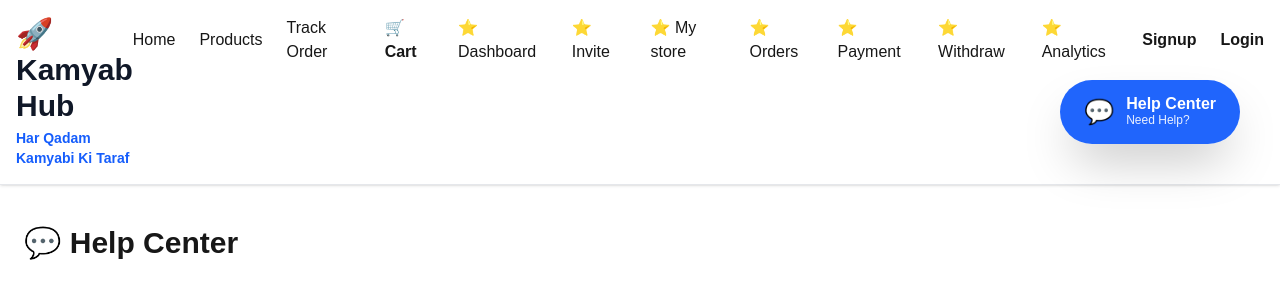
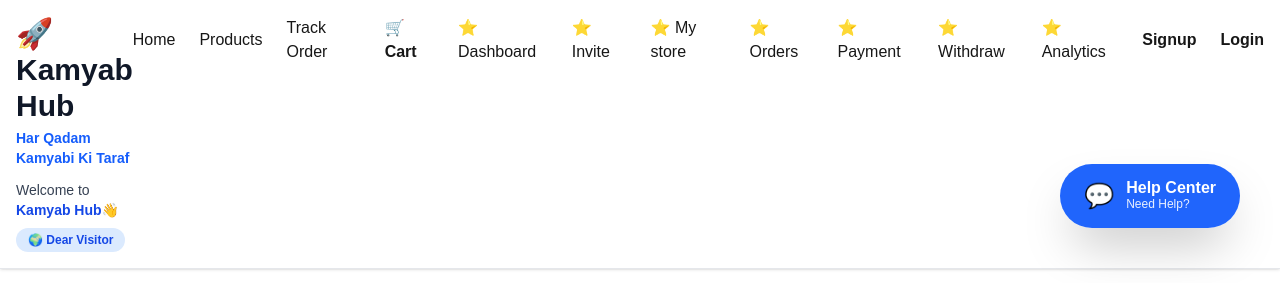
Before and after one commit to invite1earn2/kamyab-hub, a Next.js app: page /help in a window 1280 px wide. Shown: the top 283 px of the page. Built offline with nearby package versions, Linux system fonts and the light colour scheme; no server answers; the database is empty.

Commit message:
Polish public experience and enable guest Help Center support

```diff
--- a/src/components/Navbar.js
+++ b/src/components/Navbar.js
@@ -55,7 +55,7 @@ const dropdownRef = useRef(null);
             Har Qadam Kamyabi Ki Taraf
           </p>
 
-          {user && (
+          {user ? (
   <>
 
     <p className="mt-3 text-sm text-gray-700">
@@ -74,6 +74,22 @@ const dropdownRef = useRef(null);
       }`}
     >
       {isCompany ? "👑 Platform Owner" : "🤝 Business Partner"}
+    </span>
+
+  </>
+) : (
+  <>
+
+    <p className="mt-3 text-sm text-gray-700">
+      Welcome to
+      <span className="font-bold text-blue-700">
+        {" "}Kamyab Hub
+      </span>
+      👋
+    </p>
+
+    <span className="inline-flex mt-2 rounded-full bg-blue-100 px-3 py-1 text-xs font-semibold text-blue-700">
+      🌍 Dear Visitor
     </span>
 
   </>
```
Lines whose indentation alone changed are shown as unchanged.
